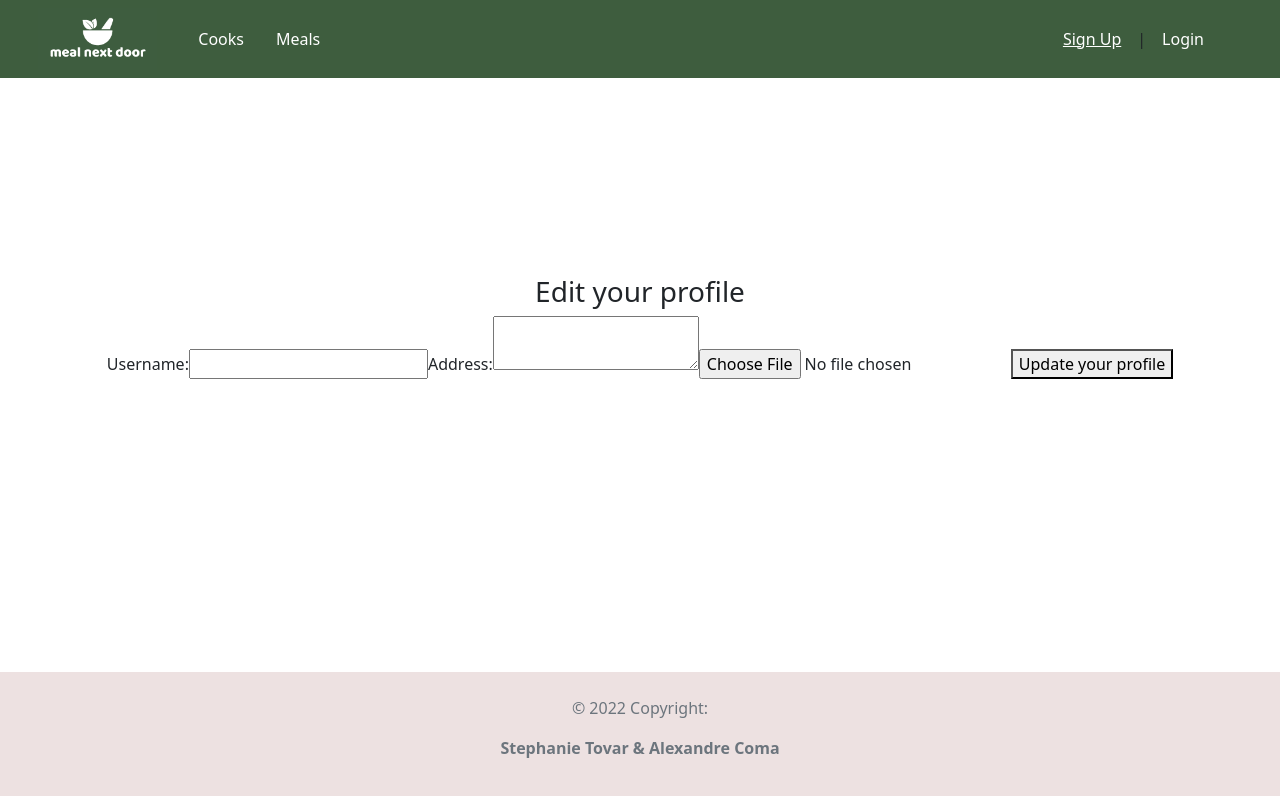
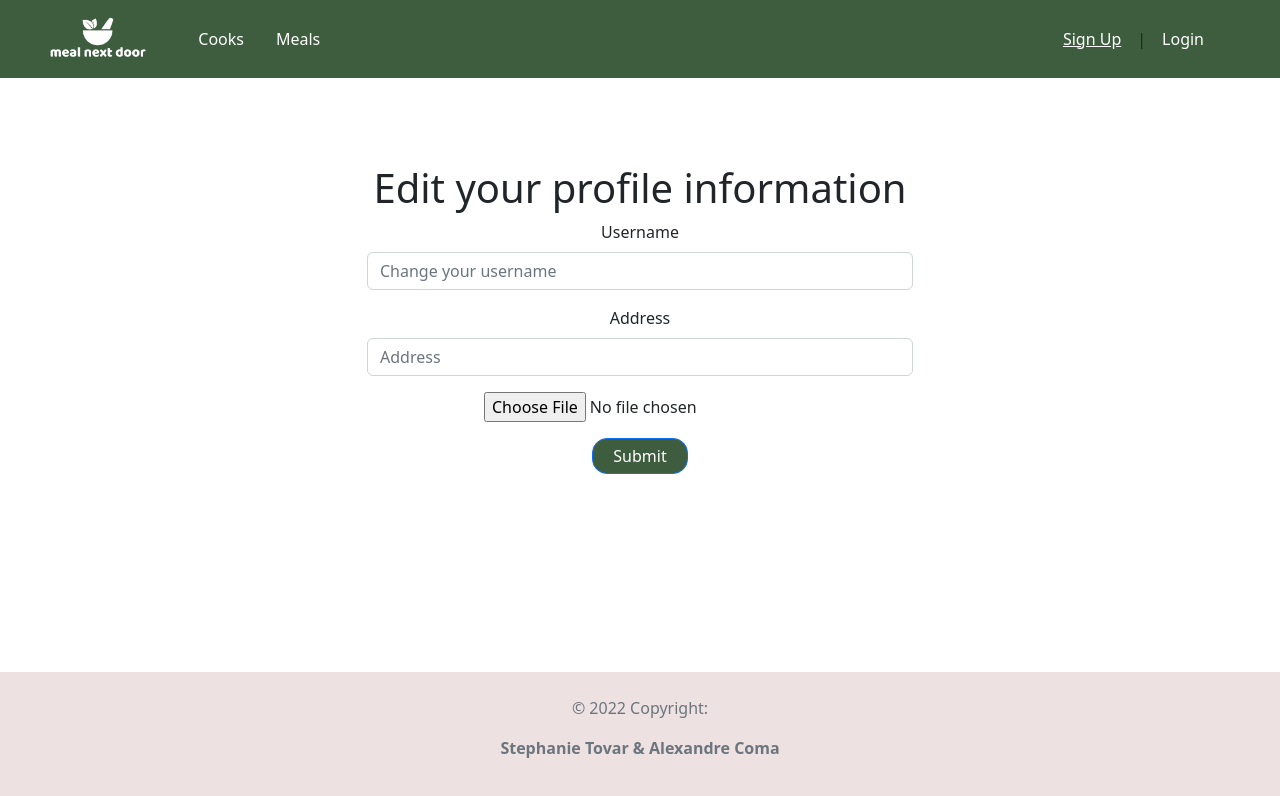
Before and after one commit to meal-next-door/client, a React (Create React App) app: page /edit-profile/1 in a window 1280 px wide. Shown: the top 796 px of the page. Built offline with nearby package versions, Linux system fonts and the light colour scheme; no server answers.

Commit message:
Fixed the button in profile page + styled the edit profile page

```diff
--- a/src/pages/EditProfile.js
+++ b/src/pages/EditProfile.js
@@ -1,6 +1,11 @@
 import axios from "axios";
 import { useEffect, useState } from "react";
 import { useParams, useNavigate } from "react-router-dom";
+import Button from 'react-bootstrap/Button';
+import Form from 'react-bootstrap/Form';
+import Container from 'react-bootstrap/Container';
+import Col from 'react-bootstrap/Col';
+import Row from 'react-bootstrap/Row';
 
 
 function EditProfile(props) {
@@ -36,11 +41,11 @@ function EditProfile(props) {
 
         axios
             .post("https://api.cloudinary.com/v1_1/dz4ahgzwz/image/upload", formData)
-            .then( response => {
+            .then(response => {
                 console.log(response)
                 imageUrl = response.data.url
                 return axios
-            .put(`${process.env.REACT_APP_API_URL}/users/${userId}`, { username, address, image: imageUrl}, { headers: { Authorization: `Bearer ${storedToken}` } })
+                    .put(`${process.env.REACT_APP_API_URL}/users/${userId}`, { username, address, image: imageUrl }, { headers: { Authorization: `Bearer ${storedToken}` } })
             })
             .then((response) => {
                 navigate(`/profile/${userId}`)
@@ -55,35 +60,53 @@ function EditProfile(props) {
     }
 
     return (
-        <div className="EditUser">
-            <h3>Edit your profile</h3>
 
-            <form onSubmit={handleFormSubmit}>
-                <label>Username:</label>
-                <input
-                    type="text"
-                    name="username"
-                    value={username}
-                    onChange={(e) => setUsername(e.target.value)}
-                />
 
-                <label>Address:</label>
-                <textarea
-                    name="address"
-                    value={address}
-                    onChange={(e) => setAddress(e.target.value)}
-                />
+        <Container >
+            <h1>Edit your profile information</h1>
+            <Form onSubmit={handleFormSubmit}>
+                <Row className="justify-content-md-center">
+                    <Col xs={4} xl={6} align>
+                        <Form.Group className="mb-3" controlId="formBasicUsername">
+                            <Form.Label>Username</Form.Label>
+                            <Form.Control type="text" placeholder="Change your username" value={username}
+                                onChange={(e) => setUsername(e.target.value)} />
+                            <Form.Text className="text-muted">
+                            </Form.Text>
+                        </Form.Group>
+                    </Col>
+                </Row>
 
+                <Row className="justify-content-md-center">
+                    <Col xs={4} xl={6} align>
+                        <Form.Group className="mb-3" controlId="formBasicAddress">
+                            <Form.Label>Address</Form.Label>
+                            <Form.Control type="text" placeholder="Address" value={address}
+                                onChange={(e) => setAddress(e.target.value)} />
+                        </Form.Group>
+                    </Col>
+                </Row>
+
+                <Row className="justify-content-md-center">
+                    <Col xs={4} xl={6} align>
                         <input
                             type="file"
                             onChange={(e) => {
                                 setImageSelected(e.target.files[0])
                             }}
                         />
+                    </Col>
+                </Row>
 
-                <button onClick={uploadImage} type="submit">Update your profile</button>
-            </form>
-        </div>
+                <Row className="justify-content-md-center">
+                    <Col xs={4} xl={6} align>
+                        <Button variant="primary" type="submit" style={{ backgroundColor: '#3E5D3E', color: '#fff', borderRadius: '15px', padding: '5px 20px', margin: '1rem' }}>
+                            Submit
+                        </Button>
+                    </Col>
+                </Row>
+            </Form>
+        </Container>
     );
 }
 
--- a/src/pages/Profile.js
+++ b/src/pages/Profile.js
@@ -28,12 +28,12 @@ function ProfilePage() {
 
   return (
 
-<div className="gradient-custom-2" style={{ backgroundColor: '#C7F9CC' }}>
+    <div className="gradient-custom-2" style={{ backgroundColor: '#E3E3E3' }}>
       <MDBContainer className="py-5 h-100">
         <MDBRow className="justify-content-center align-items-center h-100">
           <MDBCol lg="9" xl="7">
             <MDBCard>
-              <div className="rounded-top text-white d-flex flex-row" style={{ backgroundColor: '#38A3A5', height: '200px' }}>
+              <div className="rounded-top text-white d-flex flex-row" style={{ backgroundColor: '#3E5D3E', height: '200px' }}>
                 <div className="ms-4 mt-5 d-flex flex-column" style={{ width: '150px' }}>
                   <MDBCardImage src={user?.image}
                     alt="Generic placeholder image" className="mt-4 mb-2 img-thumbnail" fluid style={{ width: '150px', zIndex: '1' }} />
@@ -41,9 +41,6 @@ function ProfilePage() {
                 <div className="ms-3" style={{ marginTop: '130px' }}>
                   <MDBTypography tag="h5">{user?.username}</MDBTypography>
                   <MDBCardText>{user?.address}</MDBCardText>
-                  <MDBBtn outline color="dark" style={{height: '36px', overflow: 'visible'}}>
-                    Edit profile
-                  </MDBBtn>
                 </div>
               </div>
               <div className="p-4 text-black" style={{ backgroundColor: '#f8f9fa' }}>
@@ -58,10 +55,12 @@ function ProfilePage() {
                   </div>
                 </div>
               </div>
-              <MDBBtn outline color="dark" style={{height: '36px', overflow: 'visible', width: '10em', align:'center'}}>
-                    Edit profile
-                  </MDBBtn>
-              { user?.comments?.length > 0
+              <div display="flex">
+                <NavLink to={`/edit-profile/${userId}`}>
+                  <button style={{ backgroundColor: '#3E5D3E', color: '#fff', borderRadius: '15px', padding: '5px 20px' }}>Edit profile</button>
+                </NavLink>
+              </div>
+              {user?.comments?.length > 0
                 ? <MDBCardBody className="text-black p-4">
                   <div className="d-flex justify-content-between align-items-center mb-4">
                     <MDBCardText className="lead fw-normal mb-0">Reviews</MDBCardText>
@@ -69,12 +68,14 @@ function ProfilePage() {
                   <MDBRow>
                     <MDBCol className="mb-2">
                       {user?.comments?.map((comment) => {
-                        return(
+                        return (
                           <MDBCard>
                             <MDBCardBody>
                               <MDBCardTitle>{comment.title}</MDBCardTitle>
                               <MDBCardText>{comment.description}</MDBCardText>
-                                    <MDBBtn href={`/cooks/${comment.author._id}`}>View profile</MDBBtn>
+                              <NavLink to={`/cooks/${comment.author._id}`}>
+                                <button style={{ backgroundColor: '#3E5D3E', color: '#fff', borderRadius: '15px', padding: '5px 20px' }}>View profile</button>
+                              </NavLink>
                             </MDBCardBody>
                             <MDBCardFooter className='text-muted'>{comment.author.username}</MDBCardFooter>
                           </MDBCard>
@@ -83,22 +84,24 @@ function ProfilePage() {
                     </MDBCol>
                   </MDBRow>
                 </MDBCardBody>
-            :<p>No reviews yet</p>
+                : <p>No reviews yet</p>
               }
-              { user?.favorites?.length > 0
+              {user?.favorites?.length > 0
                 ? <MDBCardBody className="text-black p-4">
                   <div className="d-flex justify-content-between align-items-center mb-4">
-                <MDBCardText className="lead fw-normal mb-0">Favourites</MDBCardText>
+                    <MDBCardText className="lead fw-normal mb-0">Favorites</MDBCardText>
                   </div>
                   <MDBRow>
                     <MDBCol className="mb-2">
                       {user?.favorites?.map((favorite) => {
-                        return(
+                        return (
                           <MDBCard>
                             <MDBCardBody>
                               <MDBCardTitle>{favorite.username}</MDBCardTitle>
                               <MDBCardText>{favorite.address}</MDBCardText>
-                                    <MDBBtn href={`/cooks/${favorite._id}`}>View profile</MDBBtn>
+                              <NavLink to={`/cooks/${favorite._id}`}>
+                                <button style={{ backgroundColor: '#3E5D3E', color: '#fff', borderRadius: '15px', padding: '5px 20px' }}>View profile</button>
+                              </NavLink>
                             </MDBCardBody>
                           </MDBCard>
                         )
@@ -106,7 +109,7 @@ function ProfilePage() {
                     </MDBCol>
                   </MDBRow>
                 </MDBCardBody>
-            :<p>No favourites yet</p>
+                : <p>No favourites yet</p>
               }
             </MDBCard>
           </MDBCol>
```
Lines whose indentation alone changed are shown as unchanged.
